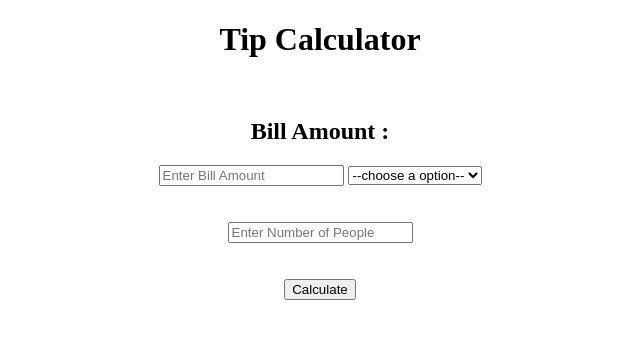
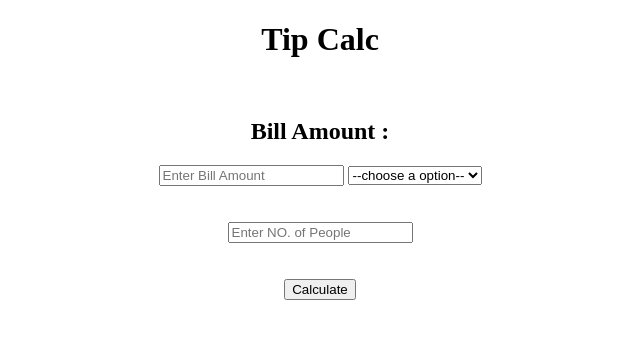
Before and after one commit to aman017/Tip-calculat, a website: page index.html in a window 1280 px wide. Shown: the whole page, without its empty margins (320-960 px from the left). Drawn offline with Linux system fonts and the light colour scheme.

Commit message:
Update index.html

```diff
--- a/index.html
+++ b/index.html
@@ -2,14 +2,14 @@
 <html>
 
 <head>
-    <title>Tip calculator</title>
+    <title>Tip calc</title>
 </head>
 
 <body>
     <center>
         <div>
             <h1>
-                Tip Calculator
+                Tip Calc
             </h1>
         </div>
         <br>
@@ -25,7 +25,7 @@
                 <option value="10">VeryGood- 10%</option>
             </select>
             <br><br><br>
-            </h2><input type="number" id="persons" placeholder="Enter Number of People">
+            </h2><input type="number" id="persons" placeholder="Enter NO. of People">
             <br><br><br>
             <button onclick=calculate()>Calculate</button>
             <br><br><br>
```
